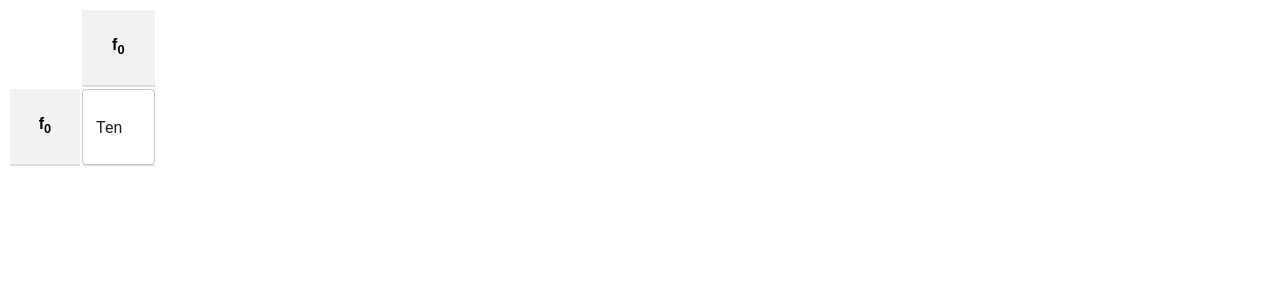
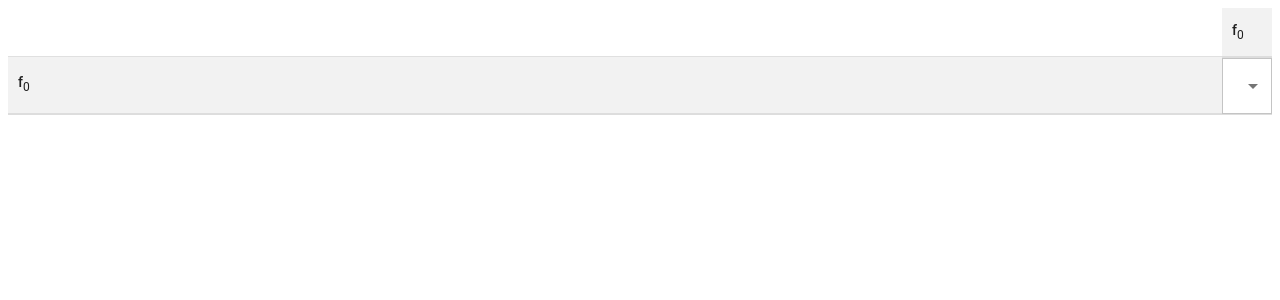
Before and after one commit to ChefYeum/Honours, a Next.js app: page /TableEditor in a window 1280 px wide. Shown: the top 300 px of the page. Built offline with nearby package versions, Linux system fonts and the light colour scheme.

Commit message:
Table input from MUI

```diff
--- a/src/pages/TableEditor.tsx
+++ b/src/pages/TableEditor.tsx
@@ -1,117 +1,55 @@
 import React from 'react';
-import { css, ClassNames, Global } from '@emotion/react';
-import { Select, MenuItem } from '@mui/material';
+import { Box, Table, TableBody, TableCell, TableHead, TableRow, Typography } from '@mui/material';
+import TableMorphSelect from './TableMorphSelect';
 
-const tableStyles = css({
+const F = (props: {index: number}) => (
+    <Typography component="span" variant="subtitle2">
+        f
+        <Typography component="span" variant="caption" sx={{ verticalAlign: 'sub' }}>
+            {props.index}
+        </Typography>
+    </Typography>
+ )
+
+const TableEditor = ( props : {n : number}) => {
+    const { n } = props;
+    const rows = [...Array(n)].map((_, rowIndex) => (
+        <TableRow key={rowIndex}>
+            <TableCell sx={{ borderBottom: '2px solid #ddd', padding: '10px', backgroundColor: '#f2f2f2' }}>
+                <F index={rowIndex} />
+            </TableCell>
+            {[...Array(n)].map((_, colIndex) => (
+                <TableMorphSelect key={colIndex} n={n} />
+            ))}
+        </TableRow>
+    ));
+
+    return (
+        <Box
+            sx={{
                 borderCollapse: 'collapse',
                 width: '100%',
                 textAlign: 'center',
                 margin: 'auto',
                 maxWidth: '100%',
                 overflowX: 'auto',
-});
-
-const tableHeadStyles = css({
-  borderBottom: '2px solid #ddd',
-  padding: '10px',
-  backgroundColor: '#f2f2f2',
-  width: '50px',
-  height: '50px',
-  lineHeight: '50px',
-});
-
-const tableDataStyles = css({
-  borderBottom: '1px solid #ddd',
-  padding: '0',
-  width: '50px',
-  height: '50px',
-  lineHeight: '50px',
-  verticalAlign: 'middle',
-});
-
-const subscriptStyle = css({
-  fontSize: '0.8em',
-  verticalAlign: 'sub',
-});
-
-const selectStyles = css({
-  width: '100%',
-  height: '100%',
-  border: 'none',
-  textAlign: 'center',
-  textAlignLast: 'center',
-  appearance: 'none',
-  background: 'transparent',
-});
-
-const TableEditor = ({ n }: { n: number }) => {
-  const rows = [...Array(n)].map((_, rowIndex) => (
-    <tr key={rowIndex}>
-      <ClassNames>
-        {({ css }) => (
-          <th className={css(tableHeadStyles)}>
-            f<span className={css(subscriptStyle)}>{rowIndex}</span>
-          </th>
-        )}
-      </ClassNames>
-      {[...Array(n)].map((_, colIndex) => (
-        <ClassNames key={colIndex}>
-          {({ css }) => (
-            <td className={css(tableDataStyles)}>
-              <Select
-                IconComponent={null}
-                sx={{
-                  display: 'flex',
-                  flexDirection: 'row',
-                  borderRadius: 0,
+                fontFamily: 'Arial, sans-serif',
             }}
-                sx={{ width: '100%', height: '100%', border: 'none' }}
-                defaultValue={10}
         >
-                <MenuItem value={10}>Ten</MenuItem>
-                <MenuItem value={20}>Twenty</MenuItem>
-                <MenuItem value={30}>Thirty</MenuItem>
-              </Select>
-            </td>
-          )}
-        </ClassNames>
+            <Table>
+                <TableHead>
+                    <TableRow>
+                        <TableCell />
+                        {[...Array(n)].map((_, index) => (
+                            <TableCell key={index} sx={{ borderBottom: '2px solid #ddd', padding: '10px', backgroundColor: '#f2f2f2' }}>
+                                <F index={index} />
+                            </TableCell>
                         ))}
-    </tr>
-  ));
-
-  return (
-    <>
-      <Global
-        styles={{
-          body: {
-            fontFamily: 'Arial, sans-serif',
-          },
-        }}
-      />
-      <ClassNames>
-        {({ css }) => (
-          <div className={css(tableStyles)}>
-            <table>
-              <thead>
-                <tr>
-                  <th />
-                  {[...Array(n)].map((_, index) => (
-                    <ClassNames key={index}>
-                      {({ css }) => (
-                        <th className={css(tableHeadStyles)}>
-                          f<span className={css(subscriptStyle)}>{index}</span>
-                        </th>
-                      )}
-                    </ClassNames>
-                  ))}
-                </tr>
-              </thead>
-              <tbody>{rows}</tbody>
-            </table>
-          </div>
-        )}
-      </ClassNames>
-    </>
+                    </TableRow>
+                </TableHead>
+                <TableBody>{rows}</TableBody>
+            </Table>
+        </Box>
     );
 };
 
--- /dev/null
+++ b/src/pages/TableMorphSelect.tsx
@@ -0,0 +1,33 @@
+import { TableCell, Select, MenuItem } from '@mui/material';
+
+const tableDataStyles = {
+  borderBottom: '1px solid #ddd',
+  padding: '0',
+  width: '50px',
+  height: '50px',
+  lineHeight: '50px',
+  verticalAlign: 'middle',
+};
+
+
+const TableMorphSelect = (props: { n: number }) => (
+  <TableCell style={tableDataStyles}>
+    <Select
+      sx={{
+        display: 'flex',
+        flexDirection: 'row',
+        borderRadius: 0,
+        width: '100%',
+        height: '100%',
+        border: 'none'
+      }}
+      defaultValue={10}
+    >
+      {[...Array(props.n)].map((_, index) => (
+        <MenuItem value={index}>{index}</MenuItem>
+      ))}
+    </Select>
+  </TableCell>
+)
+
+export default TableMorphSelect
```
Lines whose indentation alone changed are shown as unchanged.
